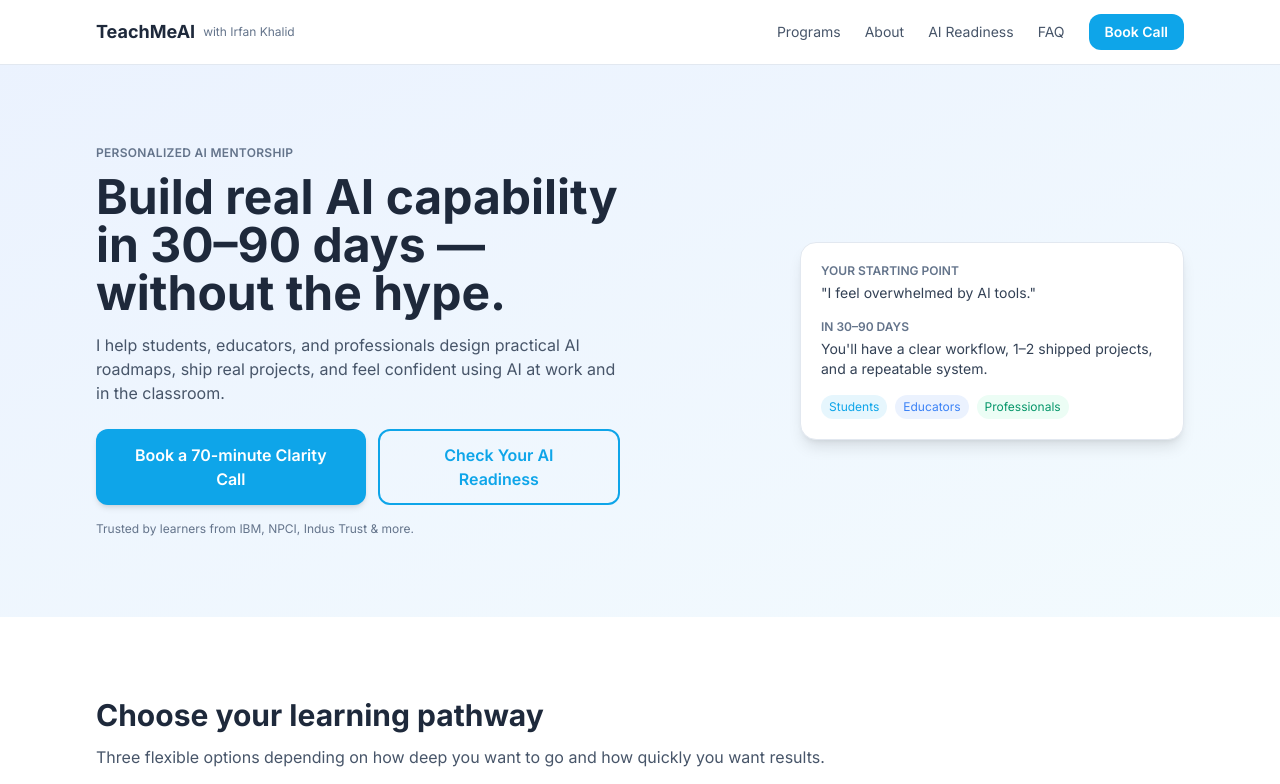
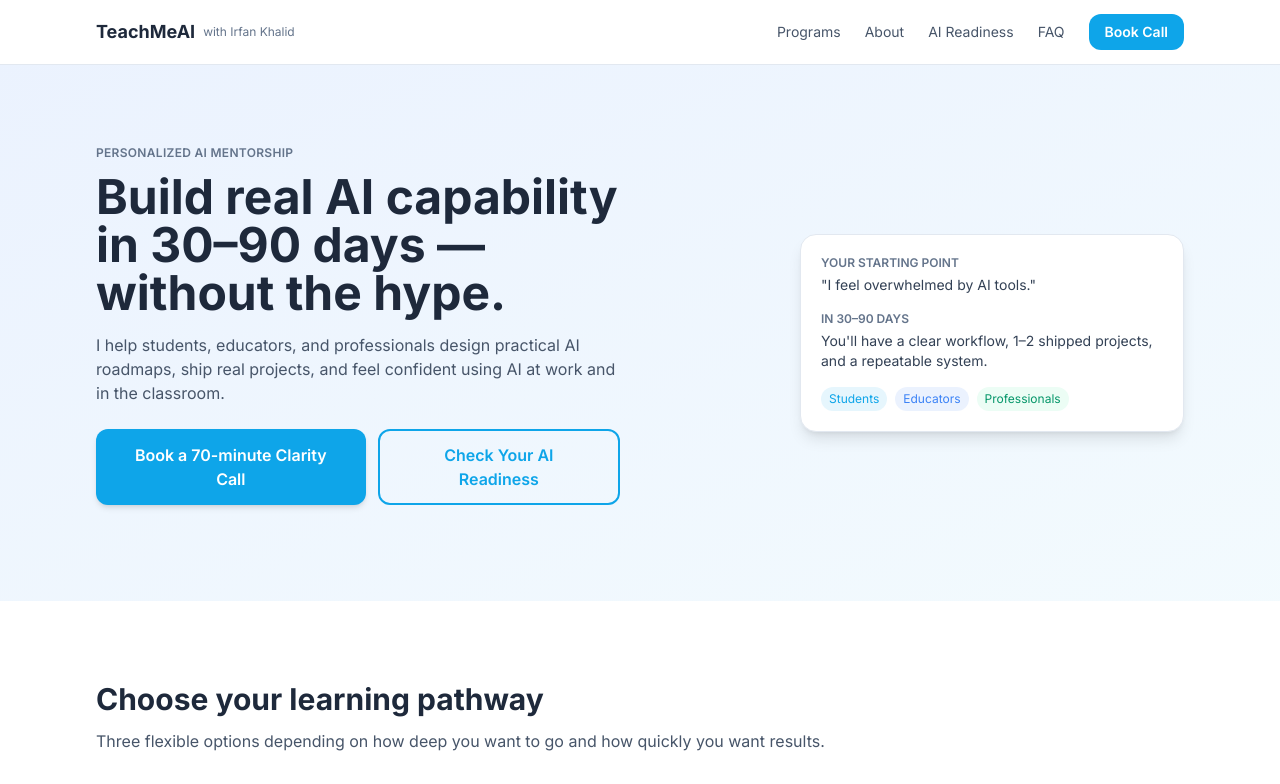
Before and after one commit to teachme-ai/teachmeai-home-site, a Next.js app: page / in a window 1280 px wide. Shown: the top 784 px of the page. Built offline with nearby package versions, Linux system fonts and the light colour scheme.

Commit message:
refactor: remove social proof line

```diff
--- a/components/hero.tsx
+++ b/components/hero.tsx
@@ -44,9 +44,6 @@ export function Hero() {
               Check Your AI Readiness
             </button>
           </div>
-          <p className="text-xs text-slate-500">
-            Trusted by learners from IBM, NPCI, Indus Trust & more.
-          </p>
         </div>
         <div className="hidden md:flex justify-end">
           <div className="bg-white rounded-2xl shadow-lg p-5 border border-brand-border w-full max-w-sm space-y-4">
```
